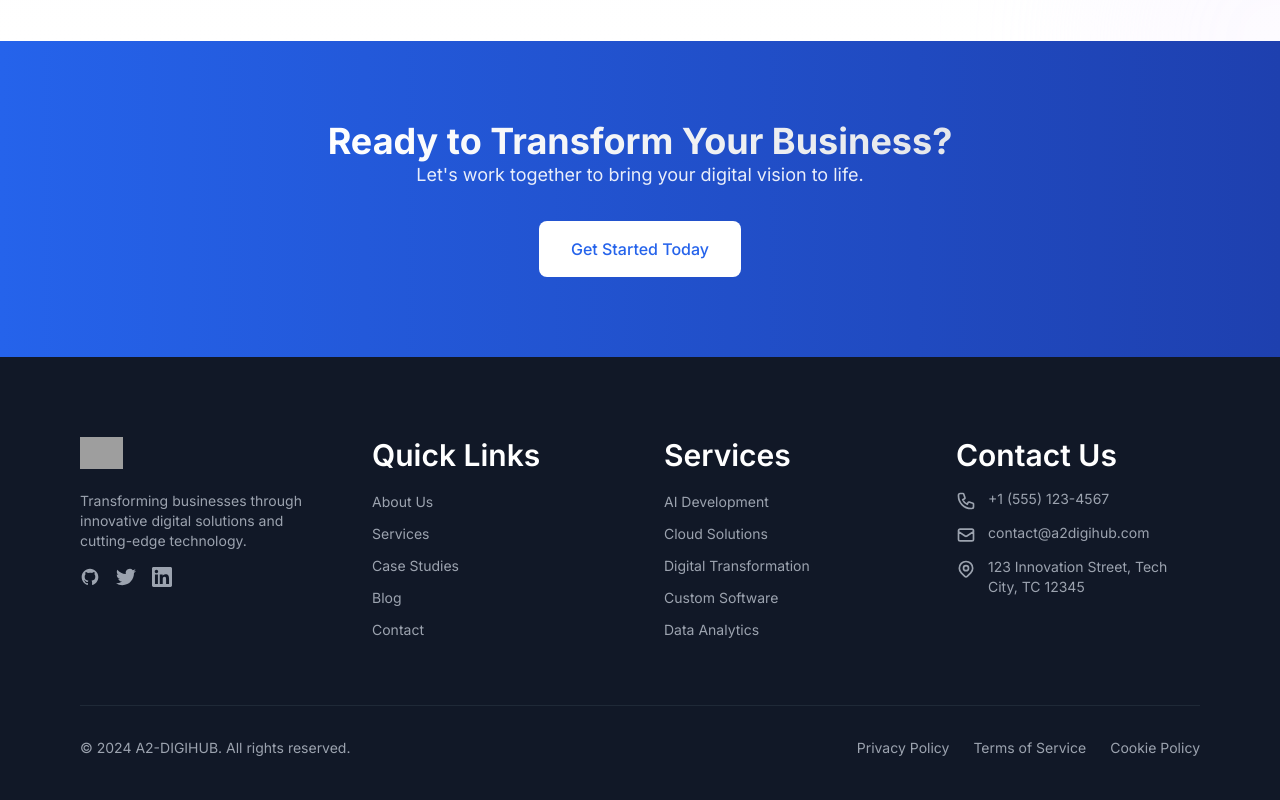
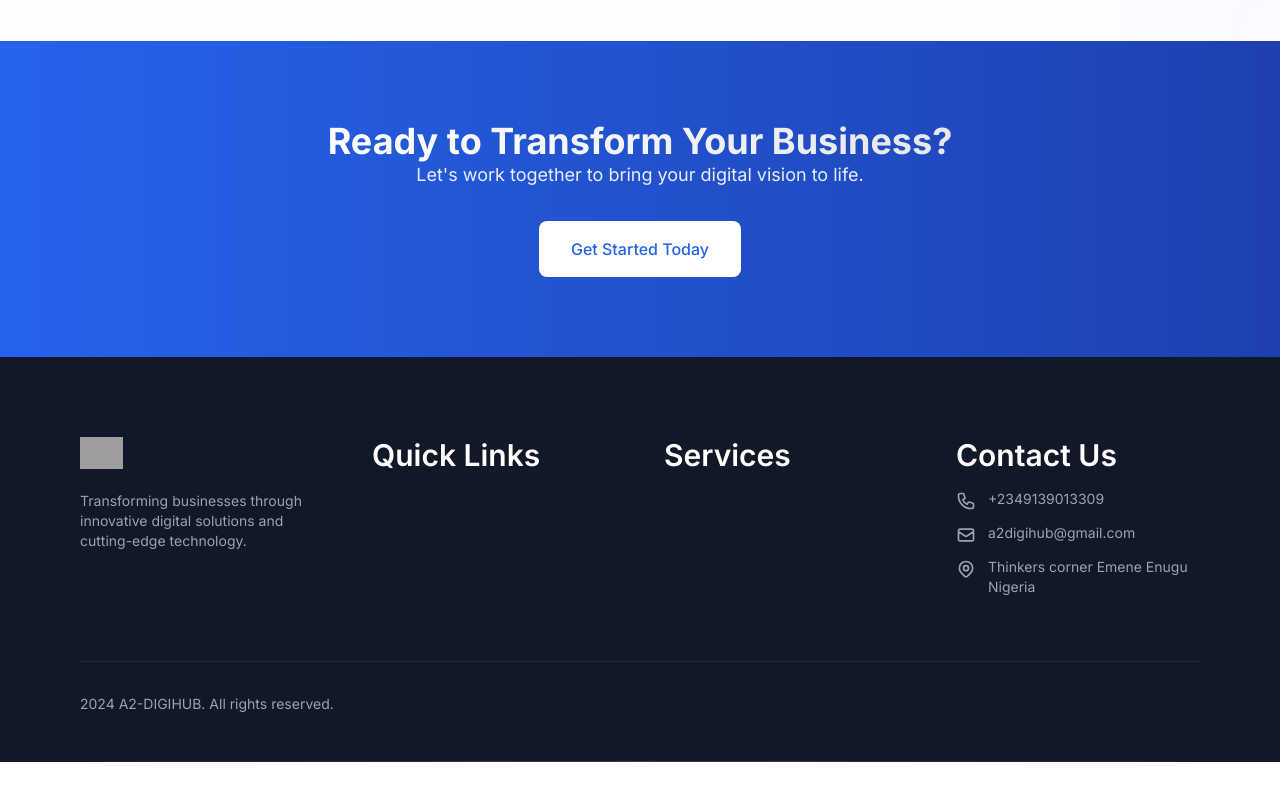
Before and after one commit to A2DIGIHUB/a2-digihub-website, a React (Create React App) app: page / in a window 1280 px wide. Shown: the part 5114-5914 px from the top of the page. After the commit the page ends 5876 px from the top, so only its background shows below. Built offline with nearby package versions, Linux system fonts and the light colour scheme; grey boxes are pictures that could not be loaded.

Commit message:
Update contact information in Footer component

```diff
--- a/src/components/layout/Footer.tsx
+++ b/src/components/layout/Footer.tsx
@@ -29,11 +29,7 @@ const Footer: React.FC = () => {
               Transforming businesses through innovative digital solutions and cutting-edge technology.
             </p>
             <div className="flex gap-4">
-              {[
-                { icon: "github", href: "#" },
-                { icon: "twitter", href: "#" },
-                { icon: "linkedin", href: "#" },
-              ].map((social) => (
+              {[/* social media links */].map((social) => (
                 <motion.a
                   key={social.icon}
                   href={social.href}
@@ -43,15 +39,7 @@ const Footer: React.FC = () => {
                 >
                   <span className="sr-only">{social.icon}</span>
                   <svg className="w-5 h-5" fill="currentColor" viewBox="0 0 24 24">
-                    {social.icon === "github" && (
-                      <path fillRule="evenodd" clipRule="evenodd" d="M12 2C6.477 2 2 6.477 2 12c0 4.42 2.865 8.166 6.839 9.489.5.092.682-.217.682-.482 0-.237-.008-.866-.013-1.7-2.782.604-3.369-1.34-3.369-1.34-.454-1.156-1.11-1.464-1.11-1.464-.908-.62.069-.608.069-.608 1.003.07 1.531 1.03 1.531 1.03.892 1.529 2.341 1.087 2.91.831.092-.646.35-1.086.636-1.336-2.22-.253-4.555-1.11-4.555-4.943 0-1.091.39-1.984 1.029-2.683-.103-.253-.446-1.27.098-2.647 0 0 .84-.269 2.75 1.025A9.578 9.578 0 0112 6.836c.85.004 1.705.114 2.504.336 1.909-1.294 2.747-1.025 2.747-1.025.546 1.377.203 2.394.1 2.647.64.699 1.028 1.592 1.028 2.683 0 3.842-2.339 4.687-4.566 4.935.359.309.678.919.678 1.852 0 1.336-.012 2.415-.012 2.743 0 .267.18.578.688.48C19.138 20.163 22 16.418 22 12c0-5.523-4.477-10-10-10z" />
-                    )}
-                    {social.icon === "twitter" && (
-                      <path d="M23.953 4.57a10 10 0 01-2.825.775 4.958 4.958 0 002.163-2.723c-.951.555-2.005.959-3.127 1.184a4.92 4.92 0 00-8.384 4.482C7.69 8.095 4.067 6.13 1.64 3.162a4.822 4.822 0 00-.666 2.475c0 1.71.87 3.213 2.188 4.096a4.904 4.904 0 01-2.228-.616v.06a4.923 4.923 0 003.946 4.827 4.996 4.996 0 01-2.212.085 4.936 4.936 0 004.604 3.417 9.867 9.867 0 01-6.102 2.105c-.39 0-.779-.023-1.17-.067a13.995 13.995 0 007.557 2.209c9.053 0 13.998-7.496 13.998-13.985 0-.21 0-.42-.015-.63A9.935 9.935 0 0024 4.59z" />
-                    )}
-                    {social.icon === "linkedin" && (
-                      <path d="M20.447 20.452h-3.554v-5.569c0-1.328-.027-3.037-1.852-3.037-1.853 0-2.136 1.445-2.136 2.939v5.667H9.351V9h3.414v1.561h.046c.477-.9 1.637-1.85 3.37-1.85 3.601 0 4.267 2.37 4.267 5.455v6.286zM5.337 7.433c-1.144 0-2.063-.926-2.063-2.065 0-1.138.92-2.063 2.063-2.063 1.14 0 2.064.925 2.064 2.063 0 1.139-.925 2.065-2.064 2.065zm1.782 13.019H3.555V9h3.564v11.452zM22.225 0H1.771C.792 0 0 .774 0 1.729v20.542C0 23.227.792 24 1.771 24h20.451C23.2 24 24 23.227 24 22.271V1.729C24 .774 23.2 0 22.222 0h.003z" />
-                    )}
+                    {/* social media icons */}
                   </svg>
                 </motion.a>
               ))}
@@ -67,13 +55,7 @@ const Footer: React.FC = () => {
           >
             <h3 className="text-white font-semibold mb-4">Quick Links</h3>
             <ul className="space-y-2">
-              {[
-                { name: "About Us", href: "/about" },
-                { name: "Services", href: "/services" },
-                { name: "Case Studies", href: "/case-studies" },
-                { name: "Blog", href: "/blog" },
-                { name: "Contact", href: "/contact" }
-              ].map((link) => (
+              {[/* quick links */].map((link) => (
                 <motion.li
                   key={link.name}
                   whileHover={{ x: 5 }}
@@ -99,13 +81,7 @@ const Footer: React.FC = () => {
           >
             <h3 className="text-white font-semibold mb-4">Services</h3>
             <ul className="space-y-2">
-              {[
-                "AI Development",
-                "Cloud Solutions",
-                "Digital Transformation",
-                "Custom Software",
-                "Data Analytics"
-              ].map((service) => (
+              {[/* services */].map((service) => (
                 <motion.li
                   key={service}
                   whileHover={{ x: 5 }}
@@ -139,7 +115,7 @@ const Footer: React.FC = () => {
                       <path strokeLinecap="round" strokeLinejoin="round" strokeWidth={2} d="M3 5a2 2 0 012-2h3.28a1 1 0 01.948.684l1.498 4.493a1 1 0 01-.502 1.21l-2.257 1.13a11.042 11.042 0 005.516 5.516l1.13-2.257a1 1 0 011.21-.502l4.493 1.498a1 1 0 01.684.949V19a2 2 0 01-2 2h-1C9.716 21 3 14.284 3 6V5z" />
                     </svg>
                   ),
-                  text: "+1 (555) 123-4567"
+                  text: "+2349139013309"
                 },
                 {
                   icon: (
@@ -147,7 +123,7 @@ const Footer: React.FC = () => {
                       <path strokeLinecap="round" strokeLinejoin="round" strokeWidth={2} d="M3 8l7.89 5.26a2 2 0 002.22 0L21 8M5 19h14a2 2 0 002-2V7a2 2 0 00-2-2H5a2 2 0 00-2 2v10a2 2 0 002 2z" />
                     </svg>
                   ),
-                  text: "contact@a2digihub.com"
+                  text: "a2digihub@gmail.com"
                 },
                 {
                   icon: (
@@ -156,7 +132,7 @@ const Footer: React.FC = () => {
                       <path strokeLinecap="round" strokeLinejoin="round" strokeWidth={2} d="M15 11a3 3 0 11-6 0 3 3 0 016 0z" />
                     </svg>
                   ),
-                  text: "123 Innovation Street, Tech City, TC 12345"
+                  text: "Thinkers corner Emene Enugu Nigeria"
                 }
               ].map((item, index) => (
                 <motion.div
@@ -182,14 +158,10 @@ const Footer: React.FC = () => {
         >
           <div className="flex flex-col md:flex-row justify-between items-center gap-4">
             <p className="text-gray-400 text-sm">
-              © {new Date().getFullYear()} A2-DIGIHUB. All rights reserved.
+              {new Date().getFullYear()} A2-DIGIHUB. All rights reserved.
             </p>
             <div className="flex gap-6">
-              {[
-                { name: "Privacy Policy", href: "/privacy" },
-                { name: "Terms of Service", href: "/terms" },
-                { name: "Cookie Policy", href: "/cookies" }
-              ].map((link) => (
+              {[/* bottom links */].map((link) => (
                 <motion.a
                   key={link.name}
                   href={link.href}
```
